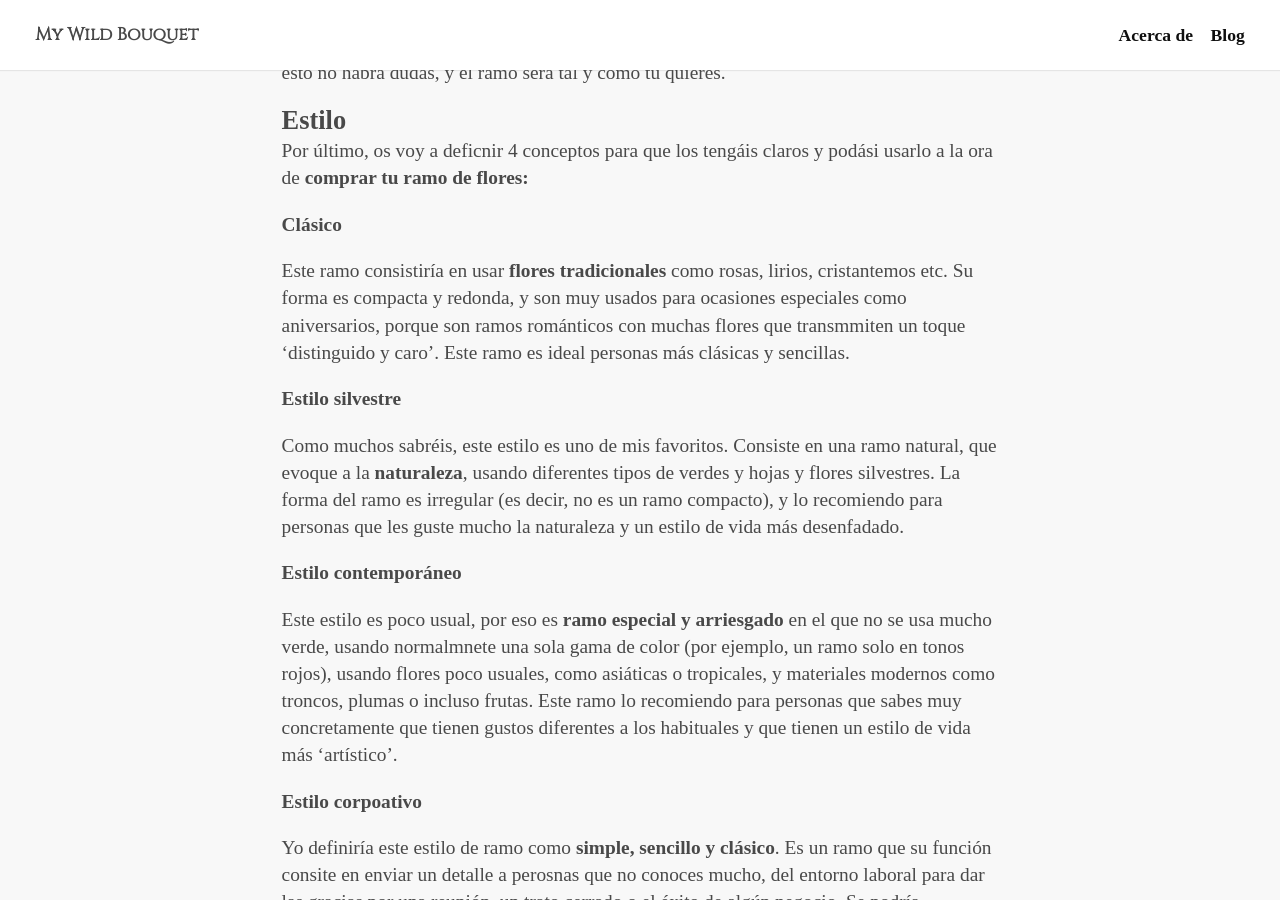
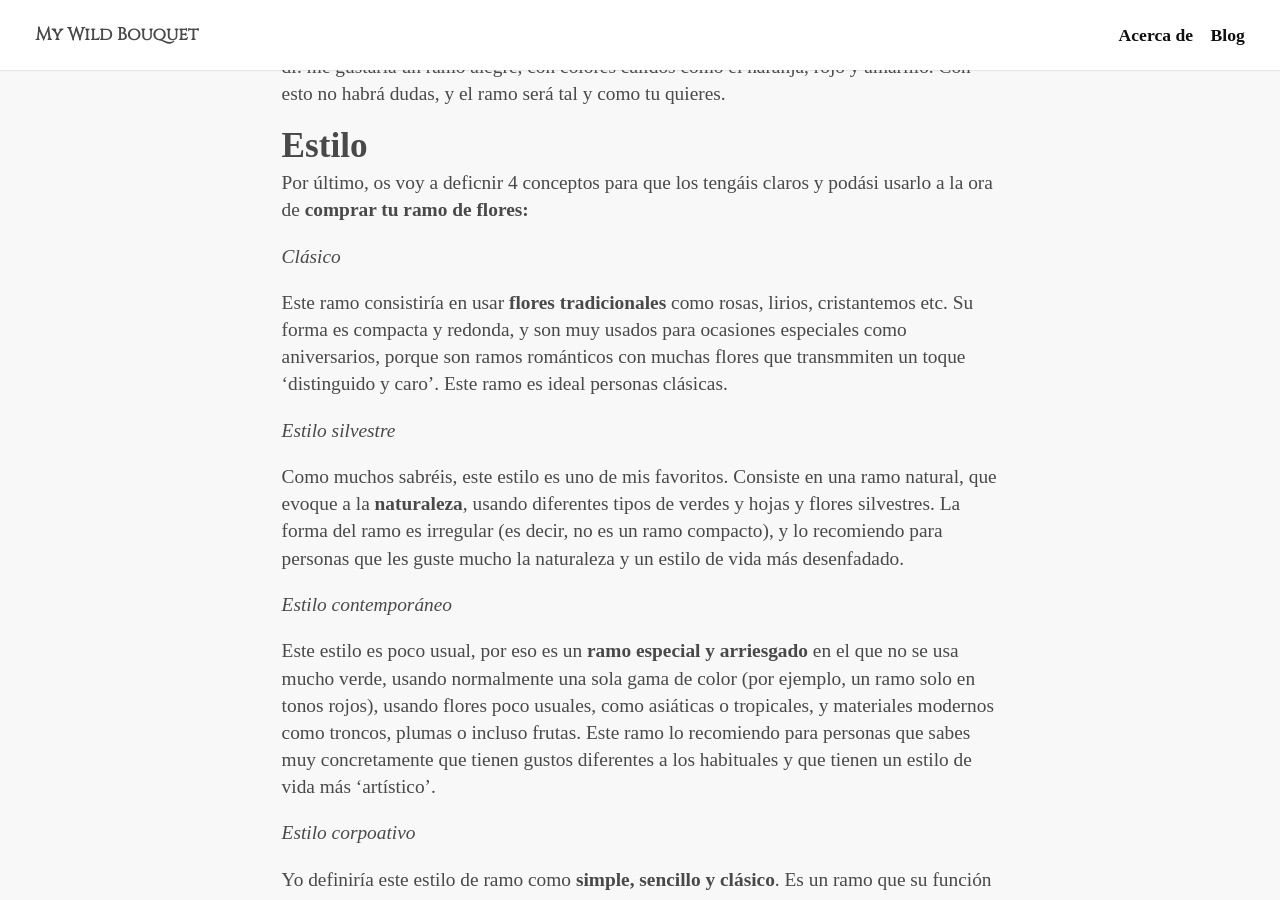
Before and after one commit to keyvanakbary/ramosilvestre.com, a Jekyll site: the page built from src/_posts/2017-12-01-el-lenguaje-de-las-flores.md, in a window 1280 px wide and 900 px high, scrolled down 1706 px. Built offline with Jekyll 4.4.1, drawn with Linux system fonts in a browser that asks for light colours; some web fonts are replaced; some of the changed text lies outside the part shown.

Commit message:
Update 2017-12-01-el-lenguaje-de-las-flores.md

```diff
--- a/src/_posts/2017-12-01-el-lenguaje-de-las-flores.md
+++ b/src/_posts/2017-12-01-el-lenguaje-de-las-flores.md
@@ -14,42 +14,45 @@ Algunos de vosotros os habréis encontrado en alguna ocasión hablando con un fl
 En este post os voy a contar, según mi experiencia de florista y en atención al cliente, unas pequeñas pautas para **comprar un ramo de flores de manera adecuada**, teniendo en cuenta unos requisitos y así triunfes con tu compra, porque no quieres enviar un ramo romántico a un compañero de trabajo, por ejemplo. ;)
 
 
-#### La ocasión
+### La ocasión
 
 Lo primero que debes decirle al florista es para que **ocasión es tu ramo de flores**. Esto es fundamental, ya que con esto el ramo ya esta prácticamente definido. Si le explicas que es para un aniversario de bodas, para un amigo del trabajo o para tu hermana, el florista sabrá por donde empezar.
 
 
-#### Colores
+
+### Colores
 
 A veces se confunden términos, y los clientes explican que quieren un 'ramo de verano', y en su mente están colores como el rojo y amarillo, por ejemplo. Pero para un florista decir 'ramo de verano' significa usar flores de la temporada de verano, que no tienen porque ser rojas o amarillas, y puede crear un ramo que no acierte con lo que el cliente tiene en mente. Por lo tanto, cuando expliques como te gustaría el ramo siempre concreta que **colores** te gustan, dejando a un lado términos como 'ramo de invierno, ramo de verano'. Especifíca y di: me gustaría un ramo alegre, con colores cálidos como el naranja, rojo y amarillo. Con esto no habrá dudas, y el ramo será tal y como tu quieres.
 
 
-#### Estilo
+
+### Estilo
 
 Por último, os voy a deficnir 4 conceptos para que los tengáis claros y podási usarlo a la ora de **comprar tu ramo de flores:**
 
-__Clásico__
+_Clásico_
 
-Este ramo consistiría en usar **flores tradicionales** como rosas, lirios, cristantemos etc. Su forma es compacta y redonda, y son muy usados para ocasiones especiales como aniversarios, porque son ramos románticos con muchas flores que transmmiten un toque 'distinguido y caro'. Este ramo es ideal personas más clásicas y sencillas.
+Este ramo consistiría en usar **flores tradicionales** como rosas, lirios, cristantemos etc. Su forma es compacta y redonda, y son muy usados para ocasiones especiales como aniversarios, porque son ramos románticos con muchas flores que transmmiten un toque 'distinguido y caro'. Este ramo es ideal personas clásicas.
 
 
-__Estilo silvestre__
+_Estilo silvestre_
 
 Como muchos sabréis, este estilo es uno de mis favoritos. Consiste en una ramo natural, que evoque a la **naturaleza**, usando diferentes tipos de verdes y hojas y flores silvestres. La forma del ramo es irregular (es decir, no es un ramo compacto), y lo recomiendo para personas que les guste mucho la naturaleza y un estilo de vida más desenfadado.
 
 
-__Estilo contemporáneo__
+_Estilo contemporáneo_
 
-Este estilo es poco usual, por eso es **ramo especial y arriesgado** en el que no se usa mucho verde, usando normalmnete una sola gama de color (por ejemplo, un ramo solo en tonos rojos), usando flores poco usuales, como asiáticas o tropicales, y materiales modernos como troncos, plumas o incluso frutas. Este ramo lo recomiendo para personas que sabes muy concretamente que tienen gustos diferentes a los habituales y que tienen un estilo de vida más 'artístico'.
+Este estilo es poco usual, por eso es un **ramo especial y arriesgado** en el que no se usa mucho verde, usando normalmente una sola gama de color (por ejemplo, un ramo solo en tonos rojos), usando flores poco usuales, como asiáticas o tropicales, y materiales modernos como troncos, plumas o incluso frutas. Este ramo lo recomiendo para personas que sabes muy concretamente que tienen gustos diferentes a los habituales y que tienen un estilo de vida más 'artístico'.
 
 
-__Estilo corpoativo__
+_Estilo corpoativo_
 
-Yo definiría este estilo de ramo como **simple, sencillo y clásico**. Es un ramo que su función consite en enviar un detalle  a perosnas que no conoces mucho, del entorno laboral para dar las gracias por una reunión, un trato cerrado o el éxito de algún negocio. Se podría considerar dentro del estilo clásico arriba mencionado, pero elimnado la parate sentimental y romántica que evoca un ramo de rosas rojas. Por la tanto es un ramo sencillo, con flores habitaules en floisterias que no denoten ideas confusas y sea bonito, perfecto para un regalo. Este puede ser el más dificl de hacer, por lo tanto dile a tu florita que quieres un ramo corporativo, y deja en sus manos la decisión de elgir las flroes, él sabrá que elegir.
+Yo definiría este estilo de ramo como **simple, sencillo y clásico**. Es un ramo que su función consiste en enviar un detalle  a personas que no conoces mucho, del entorno laboral para dar las gracias por una reunión, un trato cerrado o el éxito de algún negocio. Se podría considerar dentro del estilo clásico arriba mencionado, pero elimando la parte sentimental y romántica que evoca un ramo de rosas rojas, por ejemplo. Por la tanto es un ramo sencillo, con flores habituales en floristerías que no denoten ideas confusas y sea bonito, perfecto para un regalo. Este puede ser **el más dificl de hacer**, por lo tanto dile a tu florita que quieres un ramo corporativo, y deja en sus manos la decisión de elegir las flroes, él sabrá que hacer.
+
 
 
 
 Por la tanto, teniendo en cuenta estas pautas no puede haber error a la hora de **elegir tu ramo de flores perfecto**.
-Para resumir todo lo explicado, cuando vayas a la floristería, un ejemplo sería: Desearía comprar un ramo para el cumpleaños de mi madre (ocasión), en tonos rosas y blancos (colores) y que sea clásico (estilo). Con esto, acertarás y la compra será rápida y sencilla. **¡Ah, casi se me olvida!** Es fundamnetal que tengas claro que el ramo que vas a comprar debe coincidir con los gusto de la persona a la que va dirigida el ramo, no con tus gustos propios. Esto a veces se confunde y es un error habitual, que a ti no te gusten las rosas no signfica que a la perosna que le compras el ramo le encanten. =)
+Para resumir todo lo explicado, cuando vayas a la floristería, un ejemplo sería: Desearía comprar un ramo para el cumpleaños de mi madre (ocasión), en tonos rosas y blancos (colores) y que sea clásico (estilo). Con esto, acertarás y la compra será rápida y sencilla. **¡Ah, casi se me olvida!** Es fundamental que tengas claro que el ramo que vas a comprar debe coincidir con los gustos de la persona a la que va dirigida el ramo, no con tus propios gustos. Esto a veces se confunde y es un error habitual, que a ti no te gusten las rosas no significa que a la persona que le compras el ramo le encanten. =)
 
 **¡Espero que os ayude!**
```
